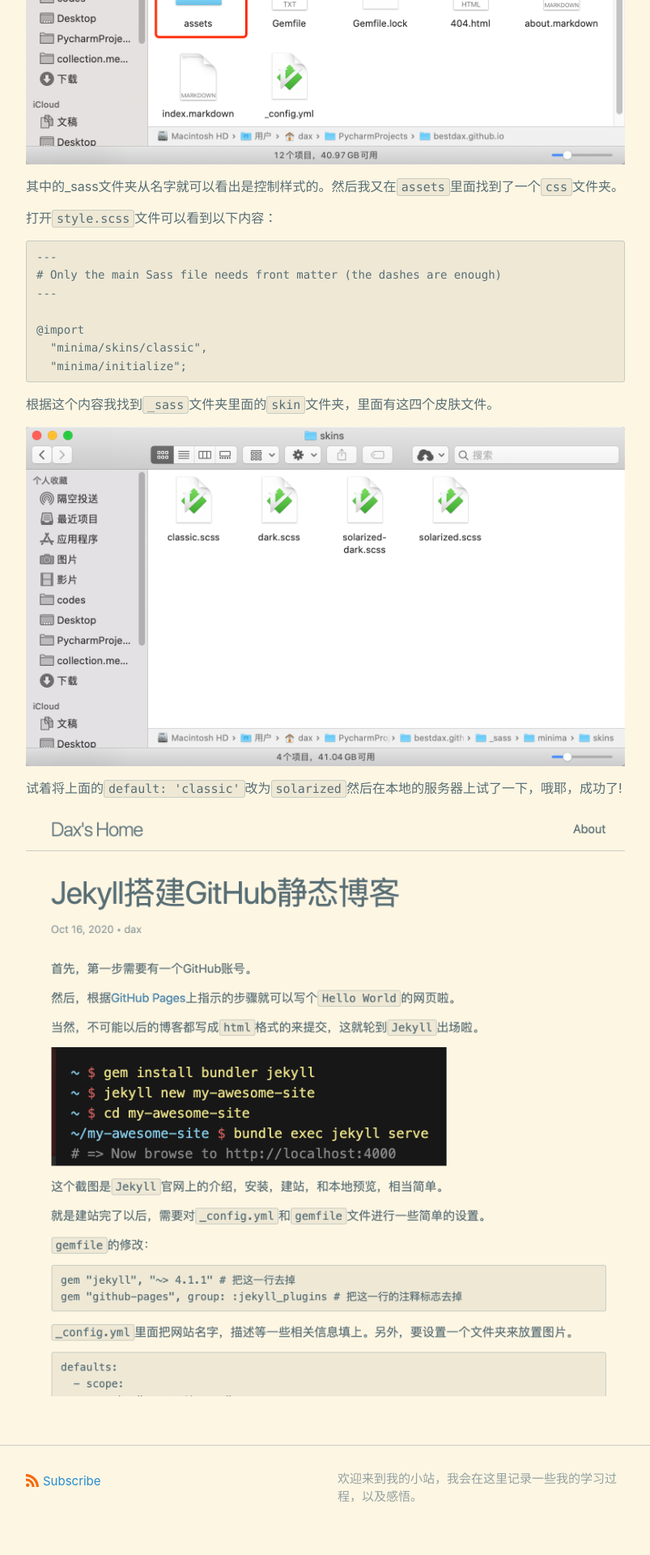
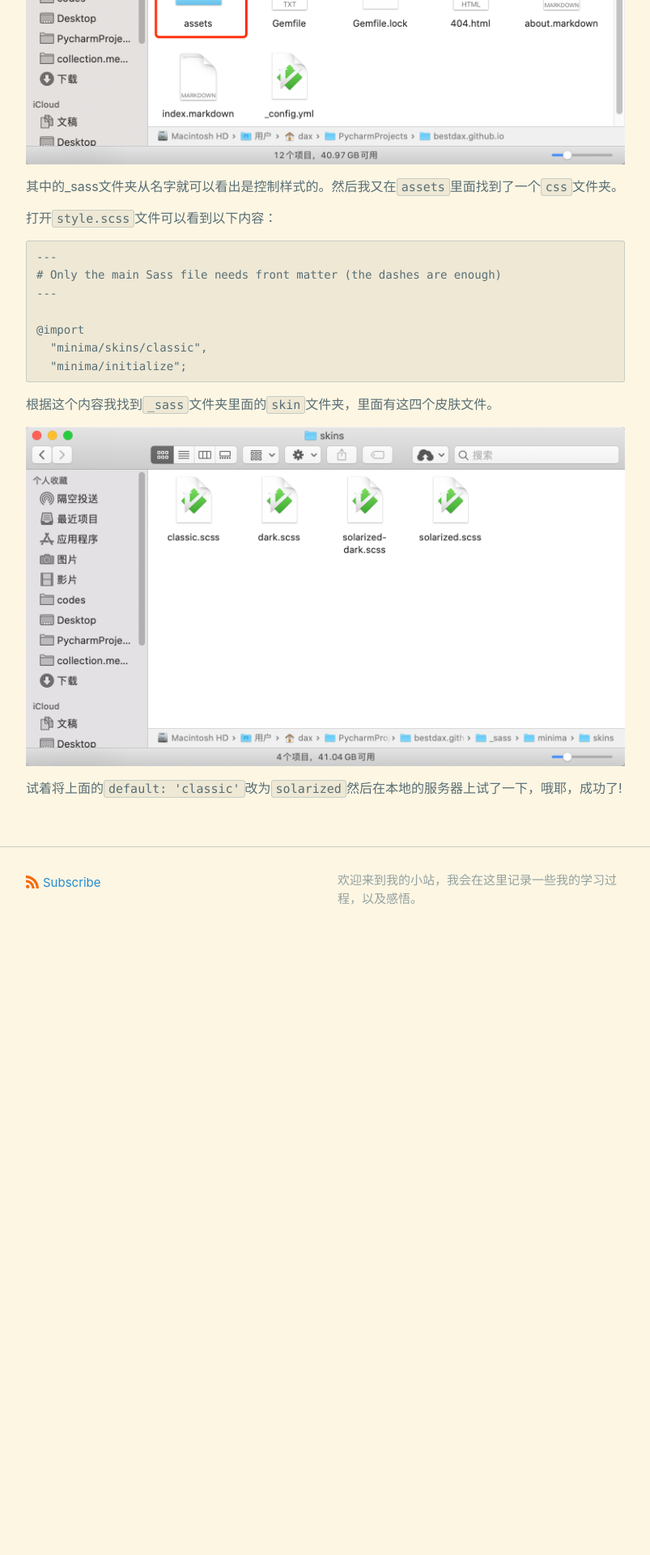
Before and after one commit to bestdax/bestdax.github.io, a Jekyll site: the page built from _posts/2020-10-16-jekyll-build-github-pages-static-webiste.md, in a window 1280 px wide. Shown: the part 2204-4124 px from the top of the page at 81% size, without its empty margins (238-1041 px from the left). Built offline with Jekyll 4.4.1, drawn with Linux system fonts in a browser that asks for light colours; after the commit the page ends 3385 px from its top, so only the background shows below that.

Commit message:
delete one screen capture in post: jekyll build github pages static website.

```diff
--- a/_posts/2020-10-16-jekyll-build-github-pages-static-webiste.md
+++ b/_posts/2020-10-16-jekyll-build-github-pages-static-webiste.md
@@ -108,5 +108,3 @@ remote_theme: chrisrhymes/bulma-clean-theme
 <img src="/assets/images/image-20201019134116119.png" alt="image-20201019134116119" style="zoom:50%;" />
 
 试着将上面的`default: 'classic'`改为`solarized`然后在本地的服务器上试了一下，哦耶，成功了!
-
-<img src="/assets/images/image-20201019134317917.png" alt="image-20201019134317917" style="zoom:50%;" />
```
